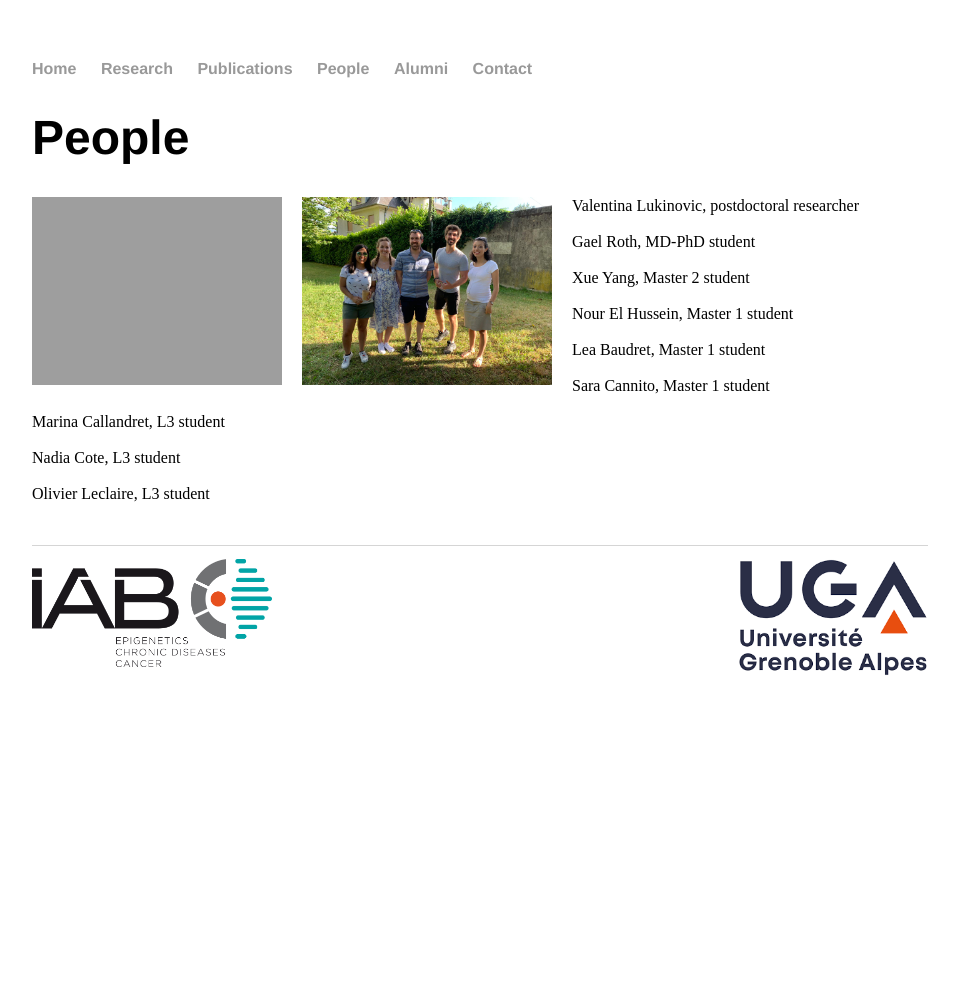
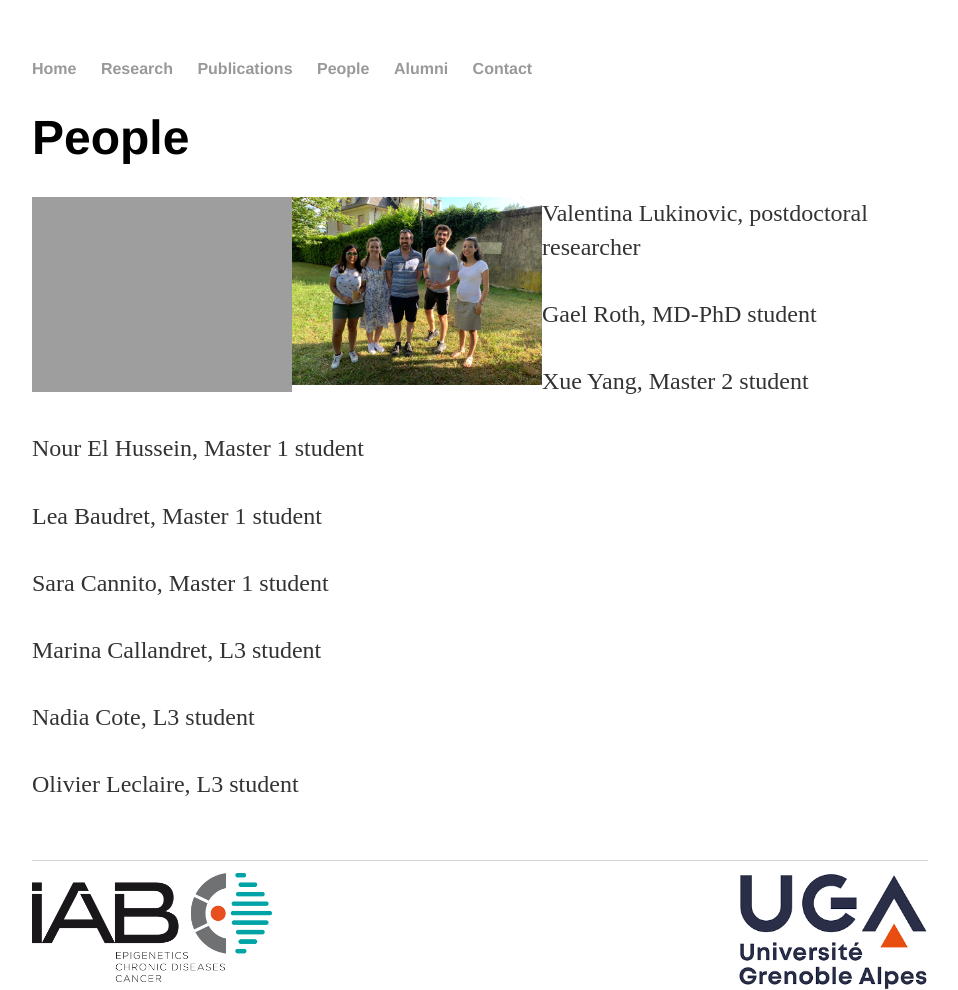
Before and after one commit to Reynoird-Lab/Reynoird-lab.github.io, a Jekyll site: the page built from Alumni/index.html, in a window 1280 px wide. Shown: the whole page, without its empty margins (160-1118 px from the left). Built offline with Jekyll 4.4.1, drawn with Linux system fonts in a browser that asks for light colours; Markdown is read by kramdown in place of the engine named in the settings; before the commit the page ends 900 px from its top, so only the background shows below that.

Commit message:
Update index.html

```diff
--- a/Alumni/index.html
+++ b/Alumni/index.html
@@ -4,8 +4,9 @@
 ---
 	<h1>{{ page.title }}</h1>
 
-<img src="https://reynoird-lab.github.io/Images/3a5902d3-8cbb-4b4c-8285-1d4171cc1603.jpg" title="group1" align="left" width="250" style="margin: 0px 20px 0px 0px;"/><img src="https://reynoird-lab.github.io/Images/45d2820b-e824-4515-9070-93c9ee50ccf9.jpg" title="group2" align="left" width="250" style="margin: 0px 20px 0px 0px;"/>
+<div><img src="https://reynoird-lab.github.io/Images/3a5902d3-8cbb-4b4c-8285-1d4171cc1603.jpg" title="group1" align="left" width="260" /><img src="https://reynoird-lab.github.io/Images/45d2820b-e824-4515-9070-93c9ee50ccf9.jpg" title="group2" align="left" width="250" /></div>
 
+<p>
 Valentina Lukinovic, postdoctoral researcher<br><br>
 Gael Roth, MD-PhD student<br><br>
 Xue Yang, Master 2 student<br><br>
```
